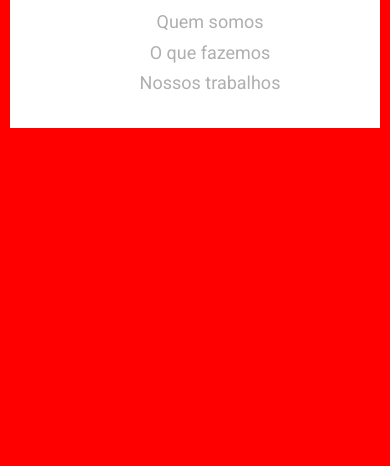
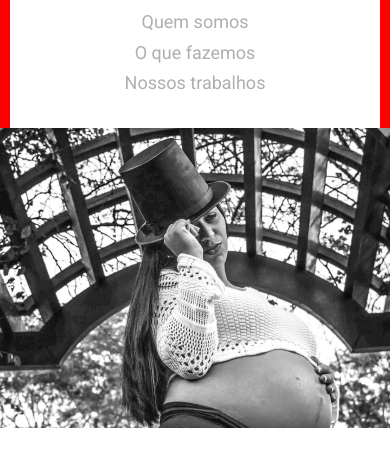
Before and after one commit to luizdejah/tres-studio-rep, a plain HTML site: page index.html in a window 390 px wide. Shown: the part 72-538 px from the top of the page. Drawn offline with Linux system fonts and the light colour scheme.

Commit message:
starting working on main

```diff
--- a/css/style.css
+++ b/css/style.css
@@ -10,12 +10,12 @@
 
 /*container*/
 #container {
-position: relative;
 width: 100%;
 height: auto;
 background: red;
 display: flex;
 justify-content: center;
+flex-wrap: wrap;
 
 }
 
@@ -79,6 +79,32 @@ nav	{
 }
 
 
+
+/*main*/
+
+main {
+
+	background: pink;
+	width: 1440px;
+	height: 600px;
+
+}
+
+.hero {
+	background-image: url("../images/hero.jpg");
+	background-repeat: no-repeat;
+	background-size: cover;
+	background-position: center;
+	width: 100%;
+    height: 600px;
+}
+
+
+
+
+
+
+
 /*
 ------------------
 media width 1000pxx
@@ -90,7 +116,7 @@ media width 1000pxx
 #container {
 position: relative;
 width: 100%;
-height: 1000px;
+height: auto;
 background: red;
 display: flex;
 justify-content: center;
@@ -126,6 +152,7 @@ nav {
  flex-direction: column;
  justify-content: space-between;
   margin-top:10px;
+  margin-left: 0;
 }
 
 .menu li {
@@ -140,6 +167,27 @@ display: none;
 }
 
 
+/*main*/
+main {
+
+	background: pink;
+	width: 100%;
+	height: auto;
+
+}
+
+.hero {
+	background-image: url("../images/hero.jpg");
+	background-repeat: no-repeat;
+	background-size: cover;
+	background-position: center;
+	width: 100%;
+    height: 300px;
+}
+
+
+
+
 
 
 }
--- a/index.html
+++ b/index.html
@@ -21,6 +21,12 @@
                   <button class="btn whatsapp">Chama no Whatsapp</button>
                 </section>
          </header>
+         <main>
+         	<section class="hero">
+
+         	</section>
+
+         </main>
 
       </div>
    </body>
```
Also changed, not shown: images/hero.jpg (added).
